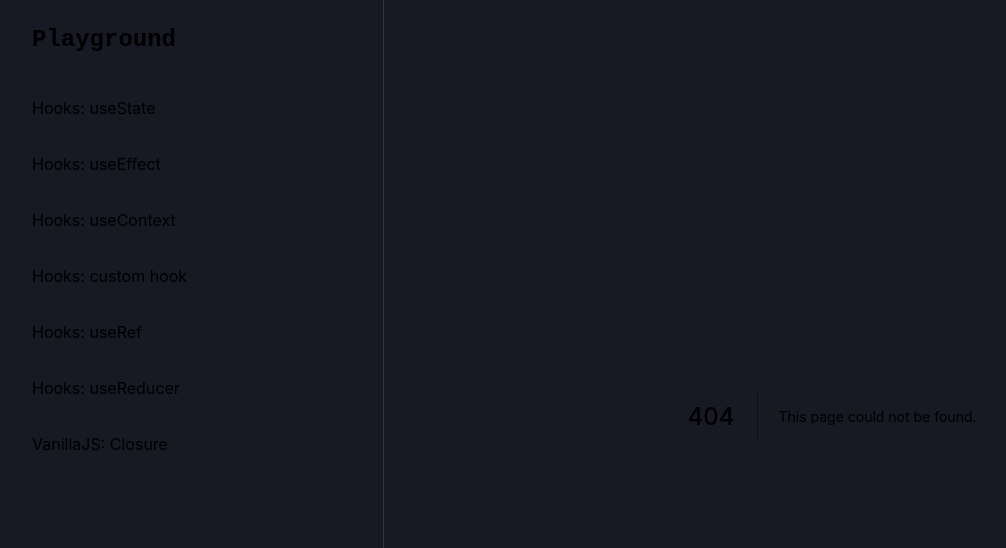
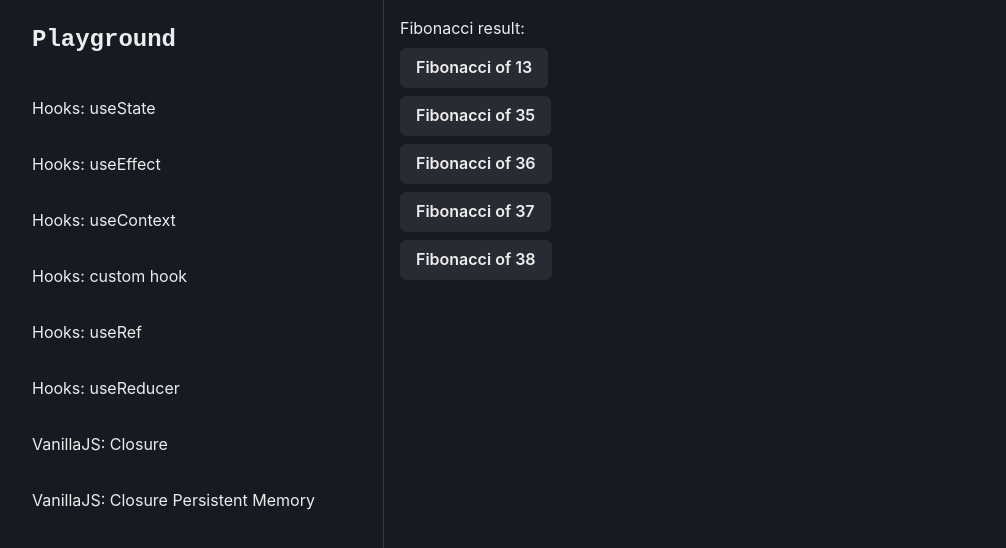
Before and after one commit to dominik-selmeci/react-nextjs-playground, a Next.js app: page /vanilla-js/closure-persistent-memory in a window 1280 px wide. Before the commit this address had no page. Shown: the top 548 px of the page, without its empty margins (0-1006 px from the left). Built offline with nearby package versions, Linux system fonts and the light colour scheme.

Commit message:
feat: add closure example for memoization

```diff
--- a/components/Sidebar.tsx
+++ b/components/Sidebar.tsx
@@ -25,6 +25,10 @@ const LINK_ITEMS: LinkItemProps[] = [
   { name: 'Hooks: useRef', route: '/hooks/use-ref' },
   { name: 'Hooks: useReducer', route: '/hooks/use-reducer' },
   { name: 'VanillaJS: Closure', route: '/vanilla-js/closure' },
+  {
+    name: 'VanillaJS: Closure Persistent Memory',
+    route: '/vanilla-js/closure-persistent-memory',
+  },
 ]
 
 interface SidebarProps extends BoxProps {
--- /dev/null
+++ b/pages/vanilla-js/closure-persistent-memory.tsx
@@ -0,0 +1,58 @@
+import { Button } from '@chakra-ui/react'
+import { useState } from 'react'
+
+function fibonacciMemoized() {
+  // here is our "backpack" :)
+  const lastValues: number[] = []
+
+  function fibonacciFn(val: number): number {
+    if (val === 1) return 1
+    if (val === 2) return 1
+
+    if (lastValues[val]) {
+      return lastValues[val]
+    }
+
+    debugger
+    const result = fibonacciFn(val - 2) + fibonacciFn(val - 1)
+    lastValues[val] = result
+
+    return result
+  }
+
+  return fibonacciFn
+}
+
+const fibonacci = fibonacciMemoized()
+
+export default function ClosurePersistentMemory() {
+  const [result, setResult] = useState<number>()
+
+  console.log(fibonacci)
+  debugger
+
+  return (
+    <>
+      Fibonacci result: {result} <br />
+      <Button onClick={() => setResult(fibonacci(13))} mt={2}>
+        Fibonacci of 13
+      </Button>{' '}
+      <br />
+      <Button onClick={() => setResult(fibonacci(35))} mt={2}>
+        Fibonacci of 35
+      </Button>
+      <br />
+      <Button onClick={() => setResult(fibonacci(36))} mt={2}>
+        Fibonacci of 36
+      </Button>
+      <br />
+      <Button onClick={() => setResult(fibonacci(37))} mt={2}>
+        Fibonacci of 37
+      </Button>
+      <br />
+      <Button onClick={() => setResult(fibonacci(38))} mt={2}>
+        Fibonacci of 38
+      </Button>
+    </>
+  )
+}
```
